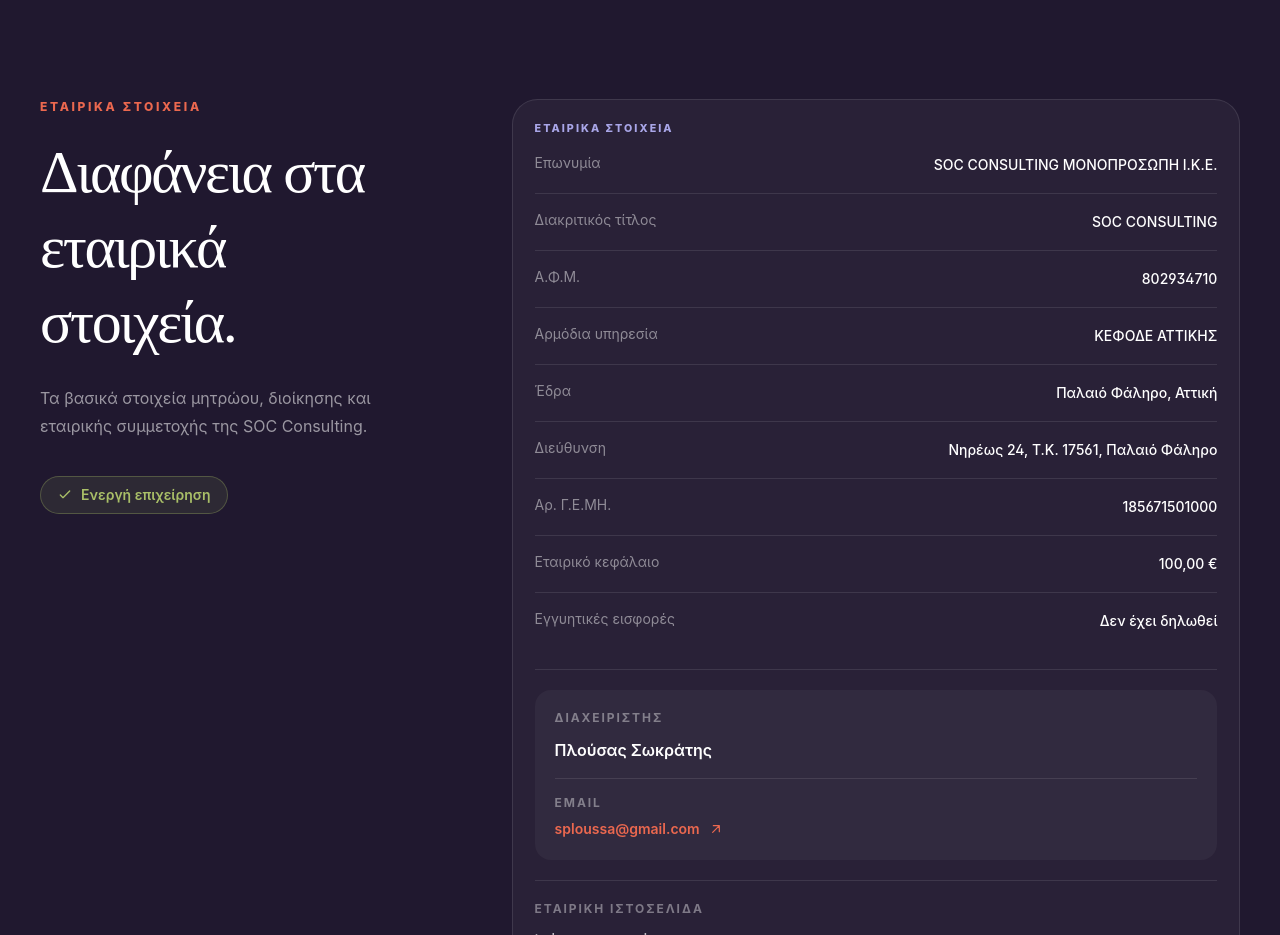
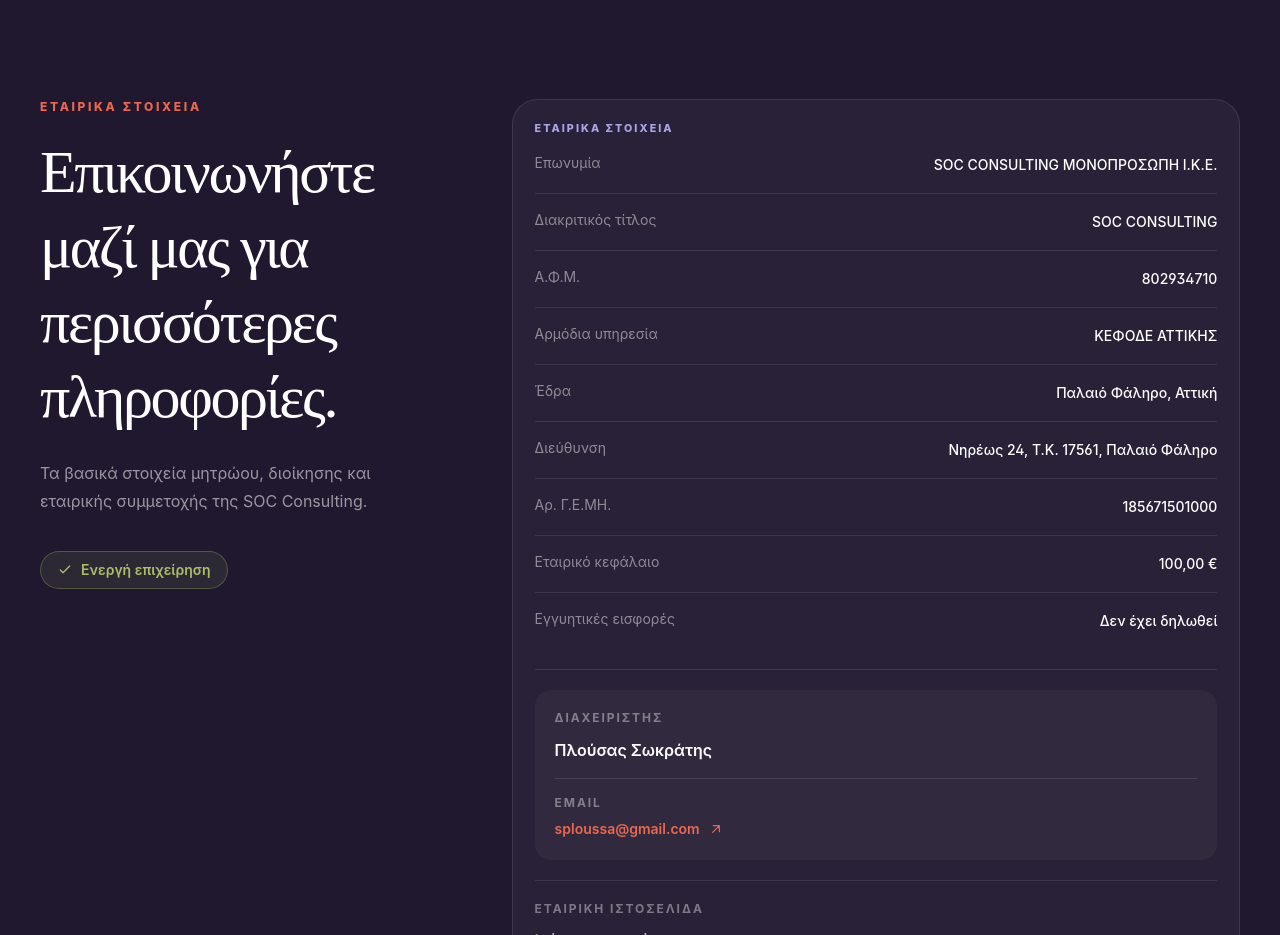
Before and after one commit to ileana2303/soc-consulting-landing, a Next.js app: page / in a window 1280 px wide. Shown: the part 2760-3695 px from the top of the page. Built offline with nearby package versions, Linux system fonts and the light colour scheme.

Commit message:
corrects text

```diff
--- a/app/page.tsx
+++ b/app/page.tsx
@@ -227,7 +227,7 @@
             <div className="lg:sticky lg:top-28 lg:self-start">
               <p className="text-xs font-extrabold uppercase tracking-[0.22em] text-coral">Εταιρικά στοιχεία</p>
               <h2 className="mt-5 font-serif text-4xl leading-tight tracking-[-0.04em] sm:text-6xl">
-                Διαφάνεια στα εταιρικά στοιχεία.
+                Επικοινωνήστε μαζί μας για περισσότερες πληροφορίες.
               </h2>
               <p className="mt-6 max-w-md text-base leading-7 text-white/55">
                 Τα βασικά στοιχεία μητρώου, διοίκησης και εταιρικής συμμετοχής της SOC Consulting.
```
